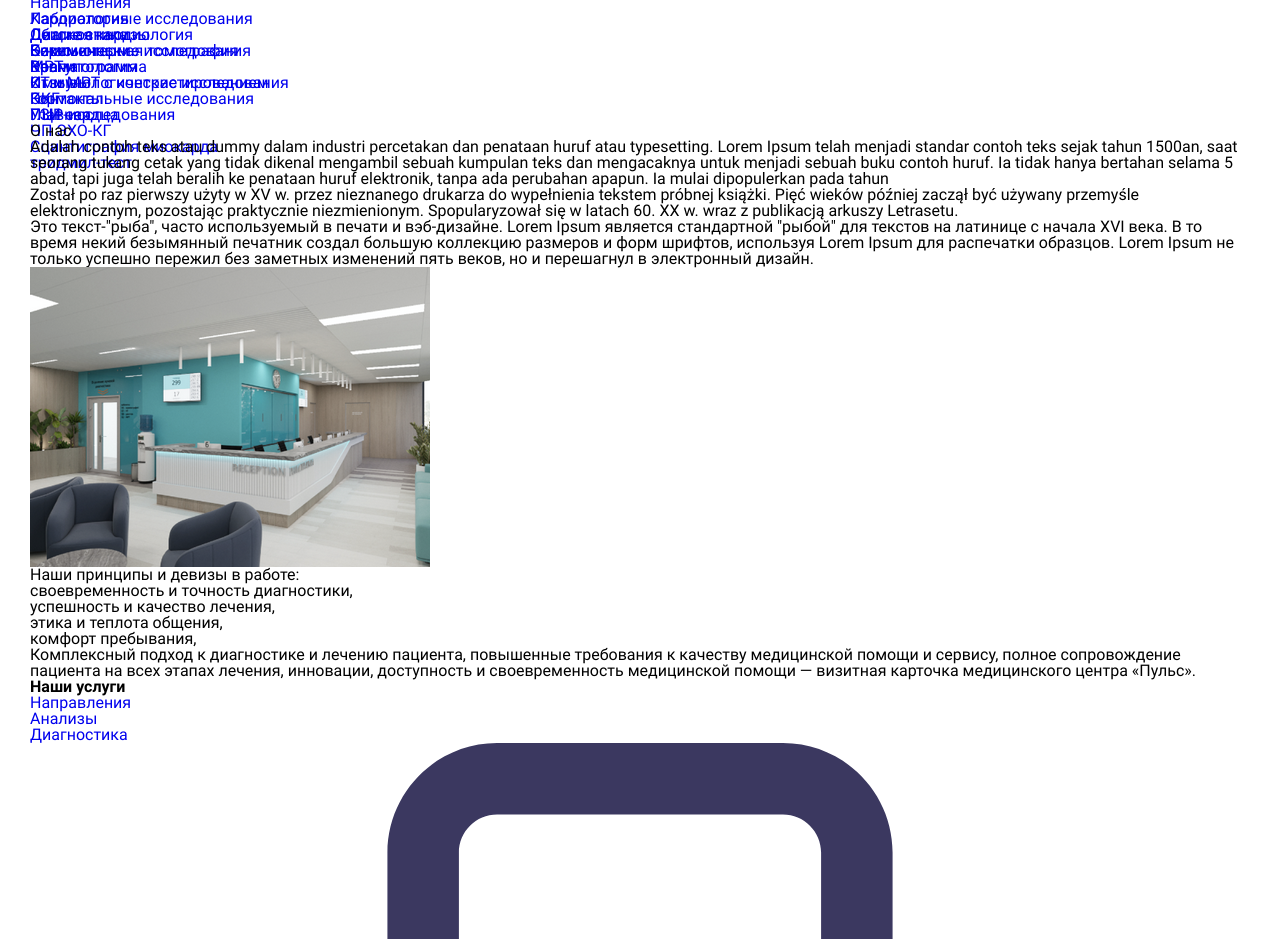
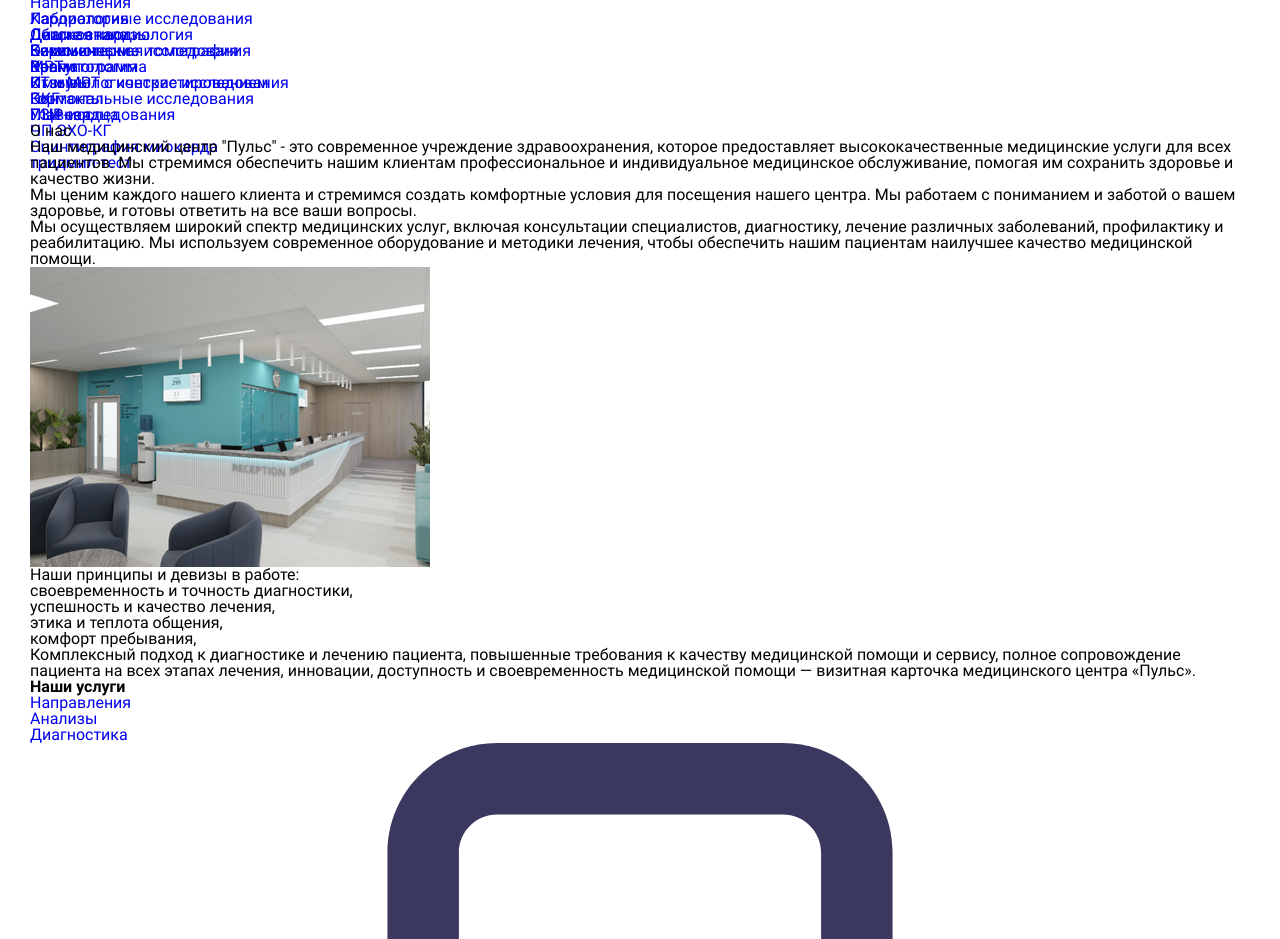
Before and after one commit to DinDenz/puls-med-center, a React (Create React App) app: page /about in a window 1280 px wide. Shown: the part 3300-4239 px from the top of the page. Built offline with nearby package versions, Linux system fonts and the light colour scheme.

Commit message:
update About

```diff
--- a/src/Components/pages/About/About.jsx
+++ b/src/Components/pages/About/About.jsx
@@ -1,25 +1,10 @@
 import React from 'react';
 import SectionForm from '../../Main/SectionForm/SectionForm';
 import SectionTabs from '../../Main/SectionTabs/SectionTabs';
-import about_img from "./../../../IMG/about_pic.png";
+import dataForAbout from './dataForAbout'
 
 export default function About() {
-  const dataForAbout = [
-    {
-      id: "about-info",
-      text_1: "Adalah contoh teks atau dummy dalam industri percetakan dan penataan huruf atau typesetting. Lorem Ipsum telah menjadi standar contoh teks sejak tahun 1500an, saat seorang tukang cetak yang tidak dikenal mengambil sebuah kumpulan teks dan mengacaknya untuk menjadi sebuah buku contoh huruf. Ia tidak hanya bertahan selama 5 abad, tapi juga telah beralih ke penataan huruf elektronik, tanpa ada perubahan apapun. Ia mulai dipopulerkan pada tahun",
-      text_2: "Został po raz pierwszy użyty w XV w. przez nieznanego drukarza do wypełnienia tekstem próbnej książki. Pięć wieków później zaczął być używany przemyśle elektronicznym, pozostając praktycznie niezmienionym. Spopularyzował się w latach 60. XX w. wraz z publikacją arkuszy Letrasetu.",
-      text_3: `Это текст-"рыба", часто используемый в печати и вэб-дизайне. Lorem Ipsum является стандартной "рыбой" для текстов на латинице с начала XVI века. В то время некий безымянный печатник создал большую коллекцию размеров и форм шрифтов, используя Lorem Ipsum для распечатки образцов. Lorem Ipsum не только успешно пережил без заметных изменений пять веков, но и перешагнул в электронный дизайн.`,
-      text_4: "Комплексный подход к диагностике и лечению пациента, повышенные требования к качеству медицинской помощи и сервису, полное сопровождение пациента на всех этапах лечения, инновации, доступность и своевременность медицинской помощи — визитная карточка медицинского центра «Пульс».",
-      ul: {
-        '1': "своевременность и точность диагностики,",
-        "2": "успешность и качество лечения,",
-        "3": "этика и теплота общения,",
-        "4": "комфорт пребывания,"
-      },
-      img: about_img,
-    }
-  ]
+
   return (
     <div className='main'>
       <div className='container' >
@@ -58,7 +43,7 @@ export default function About() {
             </div>
 
           ))}
-          <SectionTabs/>
+          <SectionTabs />
           <SectionForm />
         </div>
       </div>
--- /dev/null
+++ b/src/Components/pages/About/dataForAbout.js
@@ -0,0 +1,19 @@
+import about_img from "./../../../IMG/about_pic.png";
+
+const dataForAbout = [
+    {
+        id: "about-info",
+        text_1: `Наш медицинский центр "Пульс" - это современное учреждение здравоохранения, которое предоставляет высококачественные медицинские услуги для всех пациентов. Мы стремимся обеспечить нашим клиентам профессиональное и индивидуальное медицинское обслуживание, помогая им сохранить здоровье и качество жизни.`,
+        text_2: "Мы ценим каждого нашего клиента и стремимся создать комфортные условия для посещения нашего центра. Мы работаем с пониманием и заботой о вашем здоровье, и готовы ответить на все ваши вопросы.",
+        text_3: `Мы осуществляем широкий спектр медицинских услуг, включая консультации специалистов, диагностику, лечение различных заболеваний, профилактику и реабилитацию. Мы используем современное оборудование и методики лечения, чтобы обеспечить нашим пациентам наилучшее качество медицинской помощи.`,
+        text_4: "Комплексный подход к диагностике и лечению пациента, повышенные требования к качеству медицинской помощи и сервису, полное сопровождение пациента на всех этапах лечения, инновации, доступность и своевременность медицинской помощи — визитная карточка медицинского центра «Пульс».",
+        ul: {
+            '1': "своевременность и точность диагностики,",
+            "2": "успешность и качество лечения,",
+            "3": "этика и теплота общения,",
+            "4": "комфорт пребывания,"
+        },
+        img: about_img,
+    }
+]
+export default dataForAbout;
```
